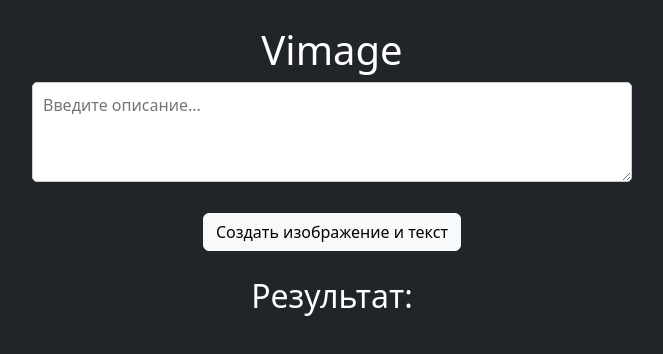
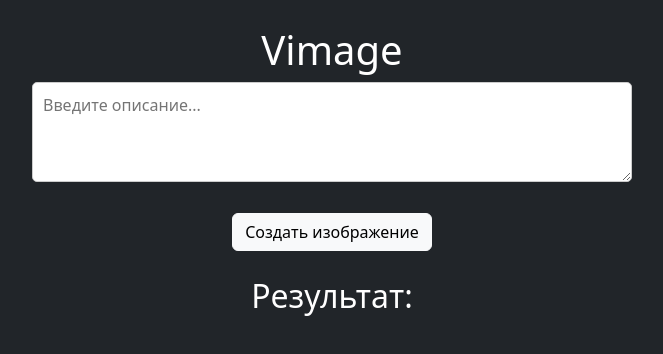
Before and after one commit to nuller2011/ImageAi, a plain HTML site: page index.html in a window 1280 px wide. Shown: the whole page, without its empty margins (308-971 px from the left). Drawn offline with nearby package versions, Linux system fonts and the light colour scheme.

Commit message:
Update index.html

```diff
--- a/index.html
+++ b/index.html
@@ -32,7 +32,7 @@
 <body style="text-align: center;" class="bg-dark align-items-center">
     <h1 style="color: white; margin-top: 2%;">Vimage</h1>
     <textarea id="inputText" placeholder="Введите описание..."></textarea><br>
-    <button id="submitButton" class="btn btn-light" style="margin-top: 2%;">Создать изображение и текст</button>
+    <button id="submitButton" class="btn btn-light" style="margin-top: 2%;">Создать изображение</button>
 
 
 
```
